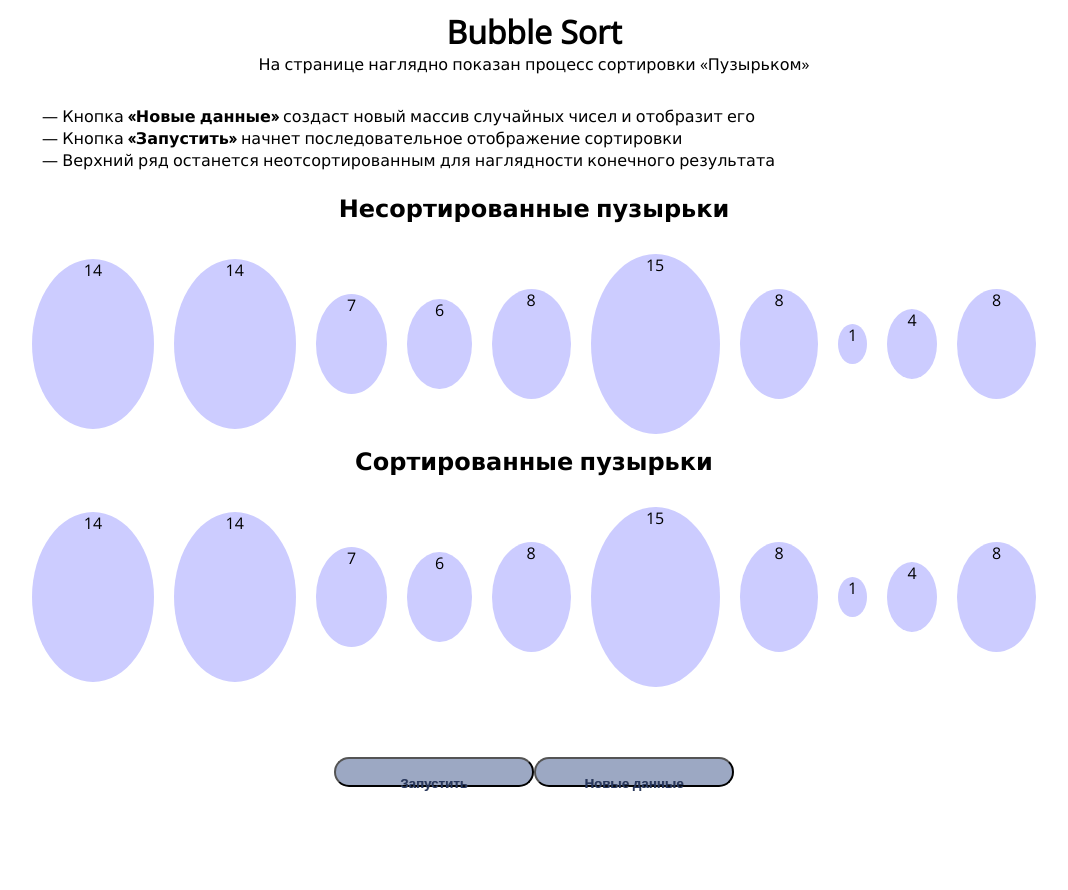
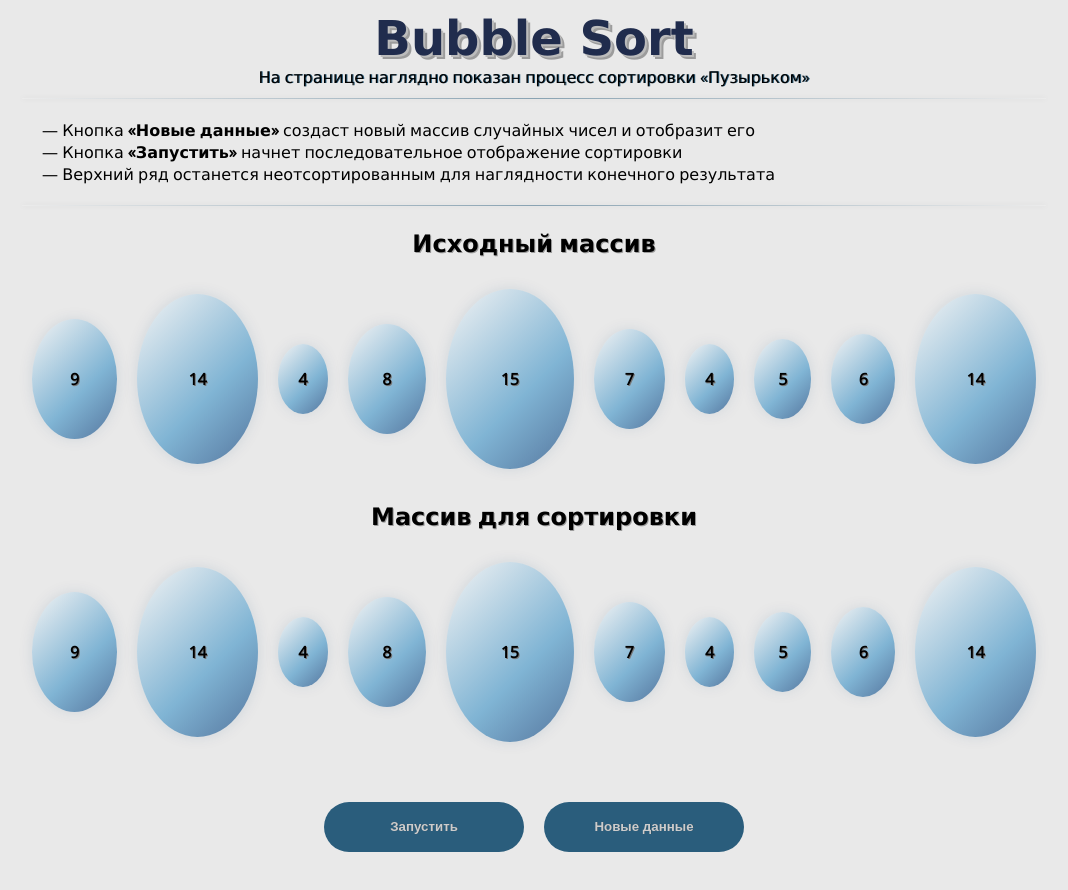
Before and after one commit to rvsaitov/tensor-bubblesort, a plain HTML site: page index.html in a window 1280 px wide. Shown: the whole page, without its empty margins (106-1174 px from the left). Before the commit the page ends 847 px from the top, so only its background shows below. Drawn offline with nearby package versions, Linux system fonts and the light colour scheme.

Commit message:
cosmetic changes

```diff
--- a/css/style.css
+++ b/css/style.css
@@ -6,6 +6,7 @@
 
 body {
 	font-family: 'Open Sans', Verdana, sans-serif;
+	background: #e9e9e9;
 }
 
 .wrapper {
@@ -13,17 +14,38 @@ body {
 	margin: 0 auto;
 }
 
-.header {
-
-}
-
 .title {
 	text-align: center;
 	padding: 10px;
+	text-shadow: 1px 0px 0px #2a5d7c;
 }
 
-.instruction {
+.page-name {
+	font-family: Verdana;
+	font-size: 3em;
+	font-weight: 800;
+	color: #202c4d;
+	text-shadow: 2px 2px 0 #bcbcbc, 4px 4px 0 #9c9c9c;
+}
 
+.instruction::before {
+	content: '';
+	display: block;
+	width: 100%;
+	height: 1px;
+	background: #2a5d7c;
+	box-shadow: 0px 0px 5px 0px rgba(0,34,59,0.1);
+	background: linear-gradient(90deg, rgba(238,238,238,0.5) 0%, rgba(42,93,124,0.5) 50%, rgba(238,238,238,0.5) 100%);
+}
+
+.instruction::after {
+	content: '';
+	display: block;
+	width: 100%;
+	height: 1px;
+	background: #2a5d7c;
+	box-shadow: 0px 0px 5px 0px rgba(0,34,59,0.1);
+	background: linear-gradient(90deg, rgba(238,238,238,0.5) 0%, rgba(42,93,124,0.5) 50%, rgba(238,238,238,0.5) 100%);
 }
 
 .instruction__list {
@@ -39,6 +61,9 @@ body {
 
 .unsort-title, .sort-title {
 	text-align: center;
+	font-weight: 800;
+	margin-top: 20px;
+	text-shadow: 0px 0px 0 #bcbcbc, 1px 1px 0 #9c9c9c;
 }
 
 .unsort-array, .sort-array {
@@ -46,6 +71,7 @@ body {
 	height: 200px;
 	display: flex;
 	align-items: center;
+	justify-content: center;
 }
 
 .button-wrapper {
@@ -56,25 +82,40 @@ body {
 	align-items: center;
 }
 
+.play-button {
+	margin-right: 20px;
+}
+
+.play-button[disabled] {
+	background: #808080;
+}
+
+.play-button[disabled]:hover {
+	cursor: default;
+	background: #808080;
+}
+
 .play-button, .newarr-button {
-	background: #9CA8C3;
-    height: 30px;
+	background: #2a5d7c;
+    height: 50px;
+	border: none;
     line-height: 30px;
     width: 200px;
     text-align: center;
     padding: 10px;
-    border-radius: 40px;
-    color: #28385F;
+    border-radius: 30px;
+    color: #ccc;
+	text-shadow: 1px 1px 2px #000;
     text-decoration: none;
     font-weight: bold;
     text-shadow: 0.5px 0px 0px rgba(50, 50, 50, 0.5);
 }
 
 .play-button:hover, .newarr-button:hover {
-	background: #8AA8CC;
-    font-size: 1.2em;
-    transition: 0.3s all ease;
+	background: #0f3f65;
+    transition: 0.7s all ease;
 	cursor: pointer;
+	box-shadow: inset 0px 0px 41px 4px rgba(0,34,59,1);
 }
 
 /* Стили для пузырей */
@@ -85,4 +126,9 @@ body {
 	background: #ccf;
 	border-radius: 50%;
 	margin: 0 10px;
+	font-weight: 800;
+	text-shadow: 1px 1px 0px #777;
+	background: rgb(238,238,238);
+	background: linear-gradient(135deg, rgba(255,255,255,0.5) 0%, rgba(58,145,198,0.6) 60%, rgba(22,68,125,0.7) 100%);
+	box-shadow: 0px 0px 20px -8px rgba(1,67,117,0.3);
 }
--- a/index.html
+++ b/index.html
@@ -14,7 +14,7 @@
 		<header class="header">
 
 			<div class="title">
-				<h1>Bubble Sort</h1>
+				<h1 class="page-name">Bubble Sort</h1>
 				<span>На странице наглядно показан процесс сортировки «Пузырьком»</span>
 			</div>
 
@@ -32,9 +32,9 @@
 
 		<main class="main">
 
-			<h2 class="unsort-title">Несортированные пузырьки</h2>
+			<h2 class="unsort-title">Исходный массив</h2>
 			<div class="unsort-array"></div>
-			<h2 class="sort-title">Сортированные пузырьки</h2>
+			<h2 class="sort-title">Массив для сортировки</h2>
 			<div class="sort-array"></div>
 
 			<div class="button-wrapper">
--- a/js/main.js
+++ b/js/main.js
@@ -20,8 +20,6 @@ function init() {
 class BubbleSort {
 	constructor(countBubbles) {
 		this.countBubbles = countBubbles || 10;
-		this.minValue = 1;
-		this.maxValue = 15;
 	}
 
 	generateBubbles() {
@@ -48,6 +46,10 @@ class BubbleSort {
 		document.querySelector('.unsort-array').innerHTML = '';
 	}
 
+	/**
+	 * Метод сортирует элементы в массиве и меняет их местами на странице
+	 * Реализовано с помощью генератора, т.к. обычный цикл for не позволяет задержаться на каждой итерации
+	 */
 	sortBubbles() {
 		const self = this;
 		function* gen() {
@@ -67,7 +69,7 @@ class BubbleSort {
 
 		(function nextIteration() {
 			generator.next();
-			self.timeoutId = setTimeout(nextIteration, 500);
+			self.timeoutId = setTimeout(nextIteration, 1000);
 		})();
 	}
 
@@ -90,20 +92,20 @@ class Bubble {
 		const coeff = 10;
 
 		this.position = 0;
-		this.size = this.generateBubbleSize();
+		this.size = this.generateSize();
 		this.diameter = this.size * coeff + 30;
 		this.create();
 	}
 
-	generateBubbleSize() {
+	getSize() {
+		return this.size;
+	}
+
+	generateSize() {
 		const minValue = 1;
 		const maxValue = 15;
 
 		return Math.floor(minValue + Math.random() * (maxValue + 1 - minValue));
-	}
-
-	getSize() {
-		return this.size;
 	}
 
 	create() {
@@ -111,6 +113,7 @@ class Bubble {
 		this.element.className = 'bubble';
 		this.element.style.width = this.diameter + 'px';
 		this.element.style.height = this.diameter + 'px';
+		this.element.style.lineHeight = this.diameter + 'px';
 		this.element.textContent = this.size;
 	}
 
@@ -123,11 +126,12 @@ class Bubble {
 	move(delta) {
 		this.position = delta + this.position
 		this.element.style.transform = `translateX(${this.position}px)`;
-		this.element.style.transition = `0.5s transform ease`;
+		this.element.style.transition = `1s transform ease`;
 	}
 
 	fillBubble() {
-		this.element.style.backgroundColor = 'black';
+		this.element.style.background = 'linear-gradient(0, rgba(0,0,0,0.7) 0%, rgba(0,0,0,0.8) 60%, rgba(0,0,0,0.9) 100%)';
+		this.element.style.color = '#ccc';
 	}
 }
 
```
